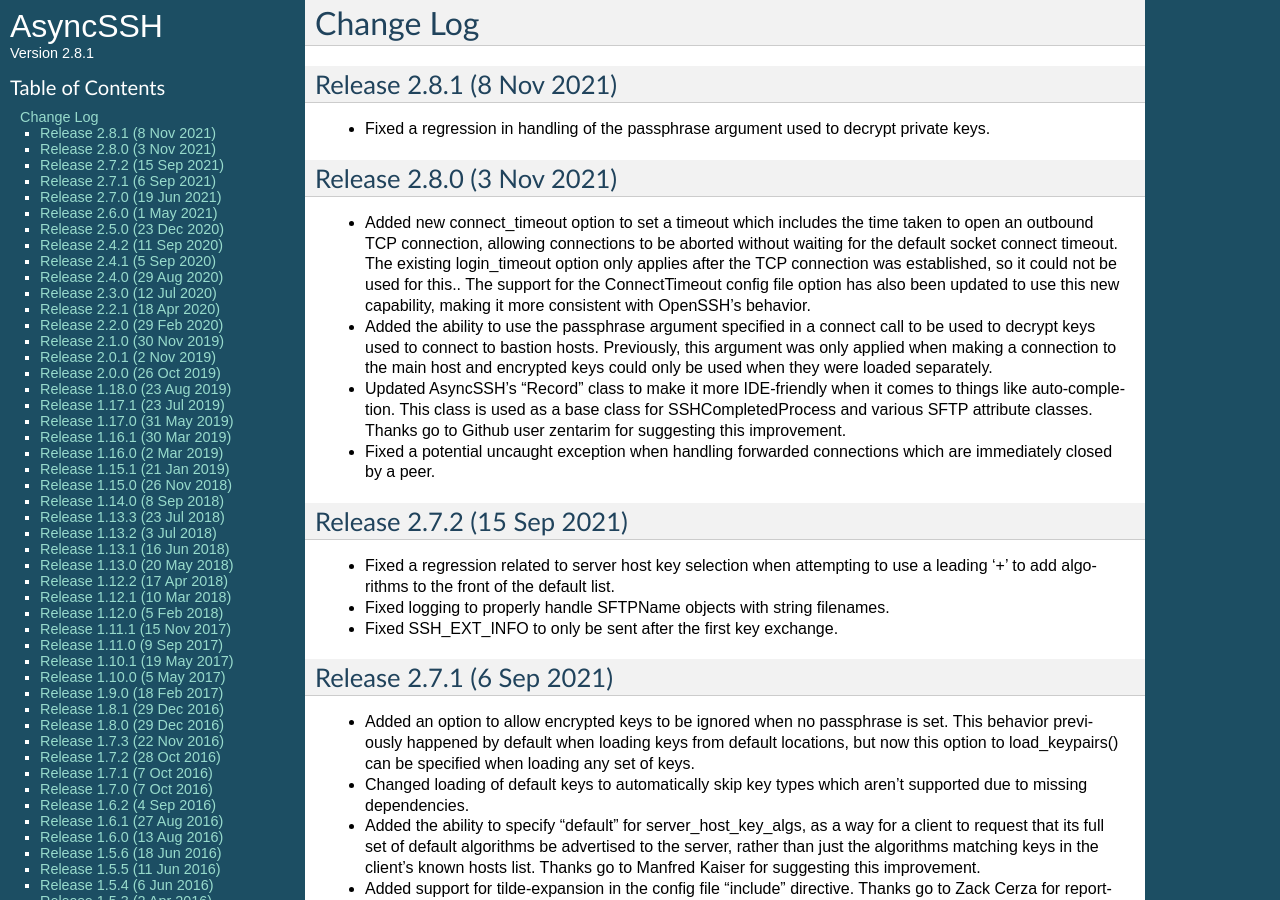
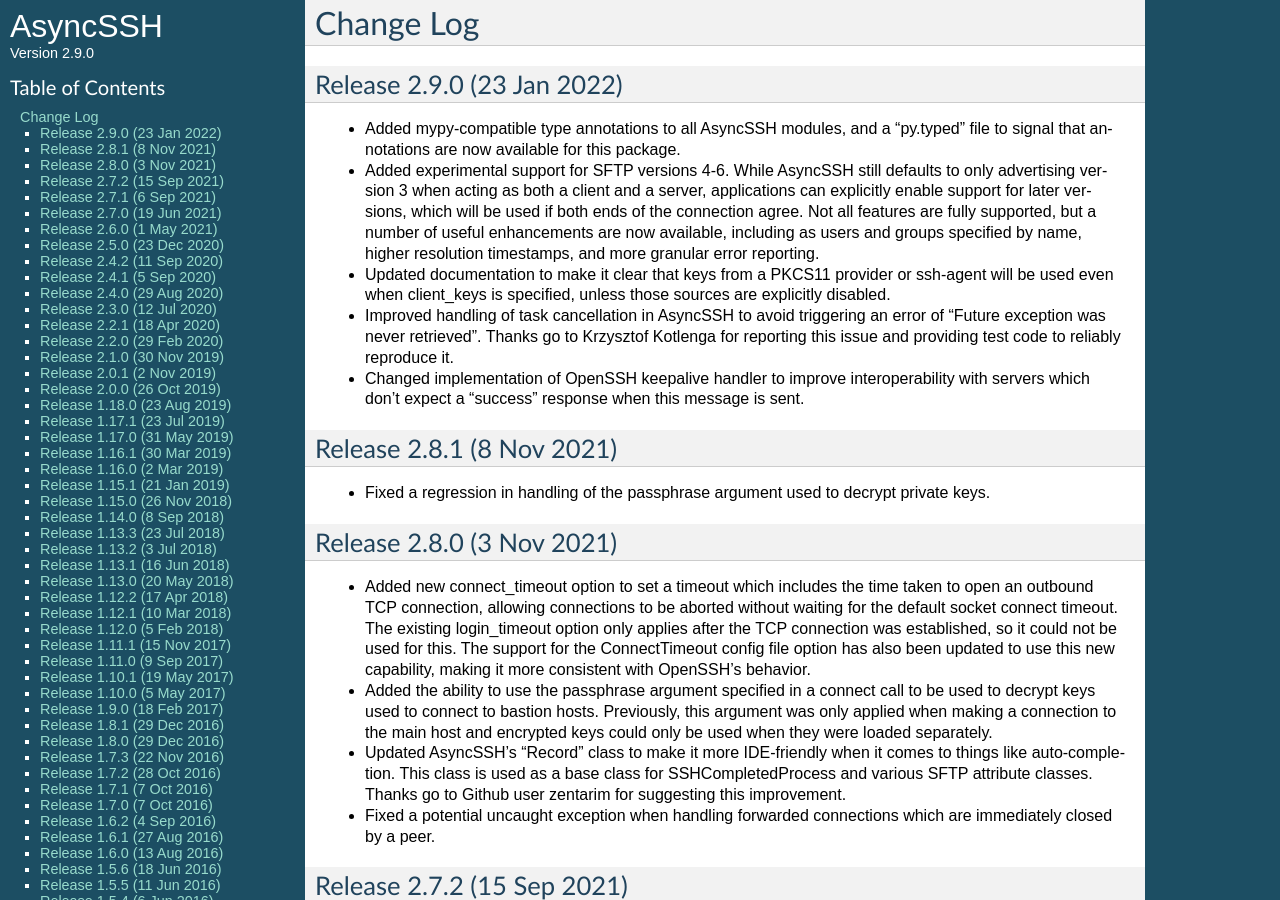
Before and after one commit to ronf/asyncssh, a Sphinx documentation site: the page built from docs/changes.rst, in a window 1280 px wide and 900 px high. Built offline with Sphinx 7.4.7, drawn with Linux system fonts in a browser that asks for light colours.

Commit message:
Bump version number up to 2.9.0 and update change log

```diff
--- a/asyncssh/version.py
+++ b/asyncssh/version.py
@@ -26,4 +26,4 @@ __author_email__ = 'ronf@timeheart.net'
 
 __url__ = 'http://asyncssh.timeheart.net'
 
-__version__ = '2.8.1'
+__version__ = '2.9.0'
--- a/docs/changes.rst
+++ b/docs/changes.rst
@@ -2,6 +2,34 @@
 
 Change Log
 ==========
+
+Release 2.9.0 (23 Jan 2022)
+---------------------------
+
+* Added mypy-compatible type annotations to all AsyncSSH modules, and a
+  "py.typed" file to signal that annotations are now available for this
+  package.
+
+* Added experimental support for SFTP versions 4-6. While AsyncSSH still
+  defaults to only advertising version 3 when acting as both a client and
+  a server, applications can explicitly enable support for later versions,
+  which will be used if both ends of the connection agree. Not all features
+  are fully supported, but a number of useful enhancements are now
+  available, including as users and groups specified by name, higher
+  resolution timestamps, and more granular error reporting.
+
+* Updated documentation to make it clear that keys from a PKCS11 provider
+  or ssh-agent will be used even when client_keys is specified, unless
+  those sources are explicitly disabled.
+
+* Improved handling of task cancellation in AsyncSSH to avoid triggering
+  an error of "Future exception was never retrieved". Thanks go to Krzysztof
+  Kotlenga for reporting this issue and providing test code to reliably
+  reproduce it.
+
+* Changed implementation of OpenSSH keepalive handler to improve
+  interoperability with servers which don't expect a "success" response
+  when this message is sent.
 
 Release 2.8.1 (8 Nov 2021)
 --------------------------
@@ -16,7 +44,7 @@ Release 2.8.0 (3 Nov 2021)
   time taken to open an outbound TCP connection, allowing connections
   to be aborted without waiting for the default socket connect timeout.
   The existing login_timeout option only applies after the TCP connection
-  was established, so it could not be used for this.. The support for the
+  was established, so it could not be used for this. The support for the
   ConnectTimeout config file option has also been updated to use this new
   capability, making it more consistent with OpenSSH's behavior.
 
```
